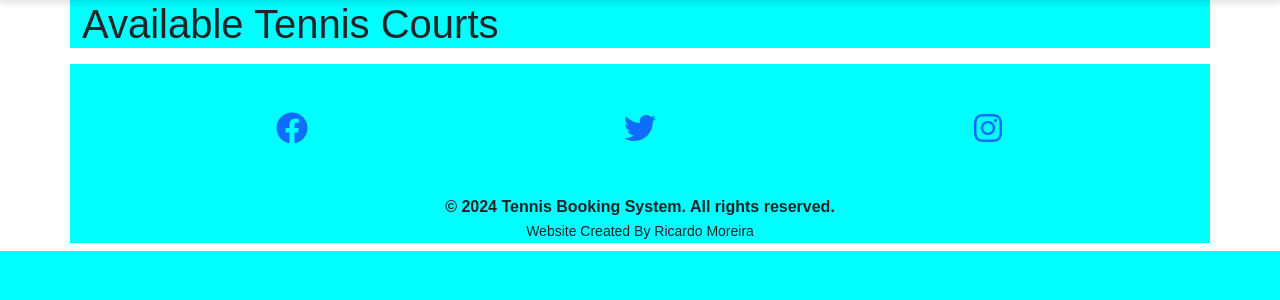
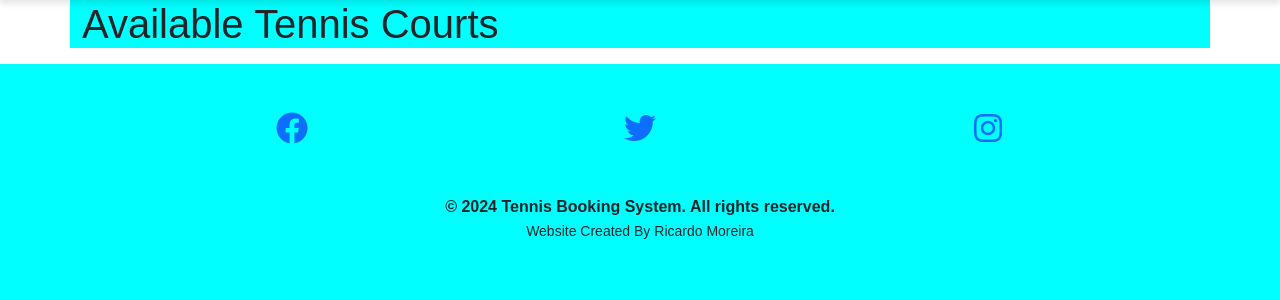
Before and after one commit to RicardoMor98/Tennis-Booking-System, a Django app: page / in a window 1280 px wide. Shown: the part 56-356 px from the top of the page. Run offline with Django 4.2, Linux system fonts and the light colour scheme; data that the repository does not hold is empty.

Commit message:
Amend footer

```diff
--- a/main_app/templates/footer.html
+++ b/main_app/templates/footer.html
@@ -1,5 +1,5 @@
 <footer>
-    <div class="pb-2 mt-2 bg-white">
+    <div class="footcontent">
         <div class="container">
             <!-- Social Media Links -->
             <div class="row text-center p-5">
@@ -30,14 +30,14 @@
             </div>
         </div>
         <!-- Copyright Section -->
-        <div class="container">
+        <div class="footertext">
             <div class="row">
                 <div class="col-12 text-center text-green">
                     <strong>
                         <span id="footer-year"></span> Tennis Booking System. All rights reserved.
                     </strong>
                     <br />
-                    <small>Website Created By Ricardo Moreira</small>
+                    <small>Website Created By <span class="designer">Ricardo Moreira</span></small>
                 </div>
             </div>
         </div>
```
